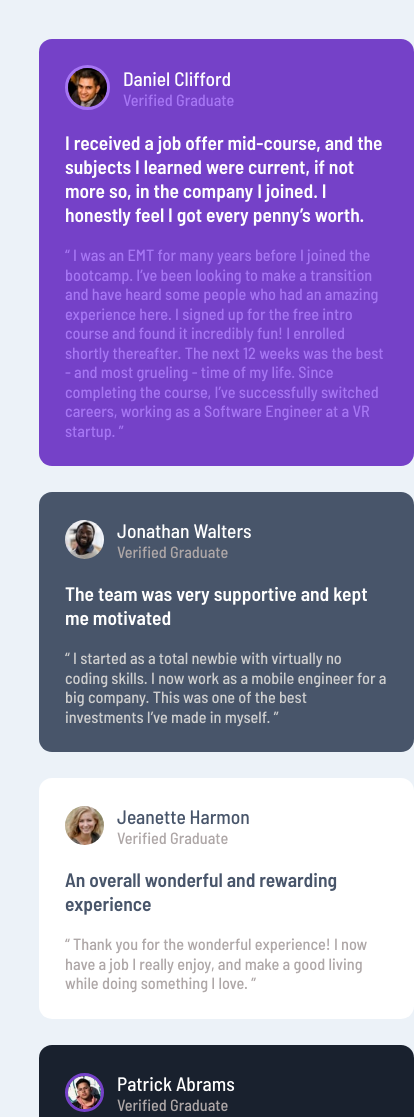
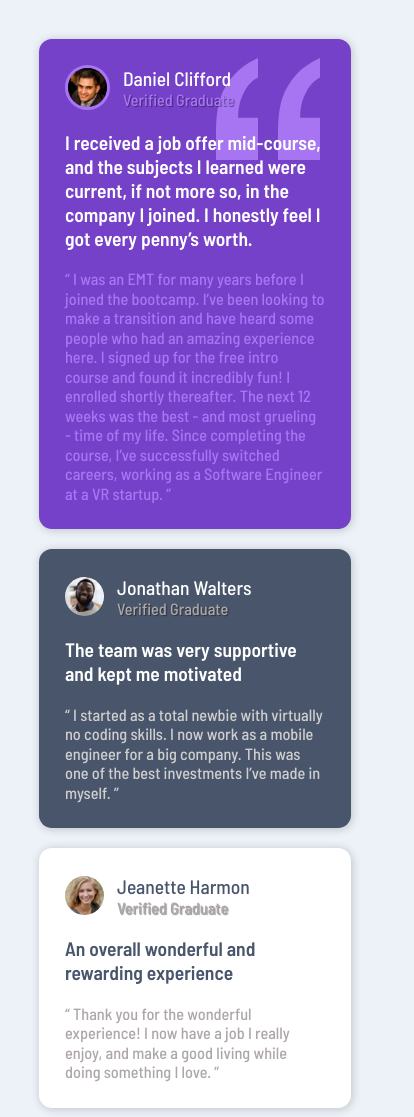
Before and after one commit to marce7ina/testimonials-frontendmentor, a plain HTML site: page index.html in a window 390 px wide. Shown: the top 1117 px of the page, 414 px wide, since content can reach past the window. Drawn offline with Linux system fonts and the light colour scheme.

Commit message:
Testimonials grid section

```diff
--- a/index.html
+++ b/index.html
@@ -27,10 +27,10 @@
                 src="./images/image-daniel.jpg"
                 alt="Daniel Clifford profile picture"
               />
-              <span class="text-info">
+              <div class="text-info">
                 <h2 class="comment-author">Daniel Clifford</h2>
                 <h3 class="verified">Verified Graduate</h3>
-              </span>
+              </div>
             </figure>
             <h1 class="comment-title">
               I received a job offer mid-course, and the subjects I learned were
--- a/styles.css
+++ b/styles.css
@@ -53,11 +53,12 @@ html {
 .cards {
   max-width: 1440px;
   display: grid;
-  grid-template-columns: 1fr 1fr 1fr 1fr;
+  grid-template-columns: repeat(4, 1fr);
   grid-template-rows: repeat(2, min-content);
   gap: var(--rem-one-half);
 }
 .card {
+  box-shadow: 1px 1px 10px rgba(0, 0, 0, 0.205);
   list-style-type: none;
   padding: var(--rem-two);
   border-radius: var(--rem-one);
@@ -71,20 +72,28 @@ html {
 .card-1 {
   grid-column: 1/3;
   background-color: var(--moderate-violet);
+  background-image: url("./images/bg-pattern-quotation.svg");
+  background-repeat: no-repeat;
+  background-position: 85% 5%;
 }
+
 .card-2 {
   grid-column: 3/4;
+  background-color: var(--very-dark-grayish-blue);
 }
 .card-3 {
   grid-column: 1/2;
   grid-row: 2/3;
+  background-color: var(--white);
 }
 .card-4 {
   grid-column: 2/4;
+  background-color: var(--very-dark-blackish-blue);
 }
 .card-5 {
   grid-column: 4/5;
   grid-row: 1/3;
+  background-color: var(--white);
 }
 
 /*        USER SECTION        */
@@ -116,6 +125,7 @@ html {
 
 .card .verified {
   color: var(--dark-gray);
+  text-shadow: 1px 1px 1px rgba(0, 0, 0, 0.418);
 }
 
 .card .profile-img {
@@ -130,16 +140,6 @@ html {
 }
 .verified {
   font-size: 1.25rem;
-}
-.card-2 {
-  background-color: var(--very-dark-grayish-blue);
-}
-.card-4 {
-  background-color: var(--very-dark-blackish-blue);
-}
-.card-3,
-.card-5 {
-  background-color: var(--white);
 }
 
 /*          TITLES OF COMMENTS        */
@@ -180,7 +180,7 @@ html {
 }
 
 /*          MEDIA QUERIES       */
-@media (max-width: 1137px) and (min-width: 700px) {
+@media (max-width: 1150px) and (min-width: 800px) {
   #main {
     height: auto;
     display: flex;
@@ -190,7 +190,7 @@ html {
 
   .cards {
     max-width: 1150px;
-    grid-template-columns: 1fr 1fr;
+    grid-template-columns: repeat(2, 1fr);
     grid-template-rows: repeat(2, min-content);
   }
   .card-1 {
@@ -219,29 +219,24 @@ html {
     line-height: var(--rem-two);
   }
 }
-@media (max-width: 700px) {
+@media (max-width: 800px) {
   html {
     display: block;
-    height: 100dvh;
+    min-width: 375px;
   }
-
   #main {
     height: fit-content;
     padding: 0;
     display: flex;
     justify-content: center;
     align-items: center;
+    margin: 10%;
   }
-  article {
-    width: 80%;
-    height: 80%;
-    margin-top: var(--rem-one);
-  }
+
   .cards {
-    min-width: 375px;
-    display: block;
-  }
-  .card {
-    margin: var(--rem-two) 0;
+    display: flex;
+    justify-content: center;
+    align-items: center;
+    flex-direction: column;
   }
 }
```
